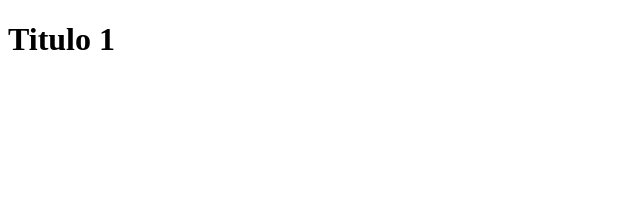
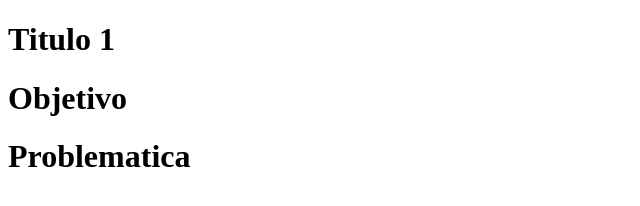
Before and after one commit to JavierProjects/proyecto-1a, a plain HTML site: page uno.html in a window 1280 px wide. Shown: the whole page, without its empty margins (0-640 px from the left). Drawn offline with Linux system fonts and the light colour scheme.

Commit message:
uno modificado

```diff
--- a/uno.html
+++ b/uno.html
@@ -7,5 +7,9 @@
 </head>
 <body>
     <h1>Titulo 1</h1>
+
+    <h1>Objetivo</h1>
+
+    <h1>Problematica</h1>
 </body>
 </html>
```
